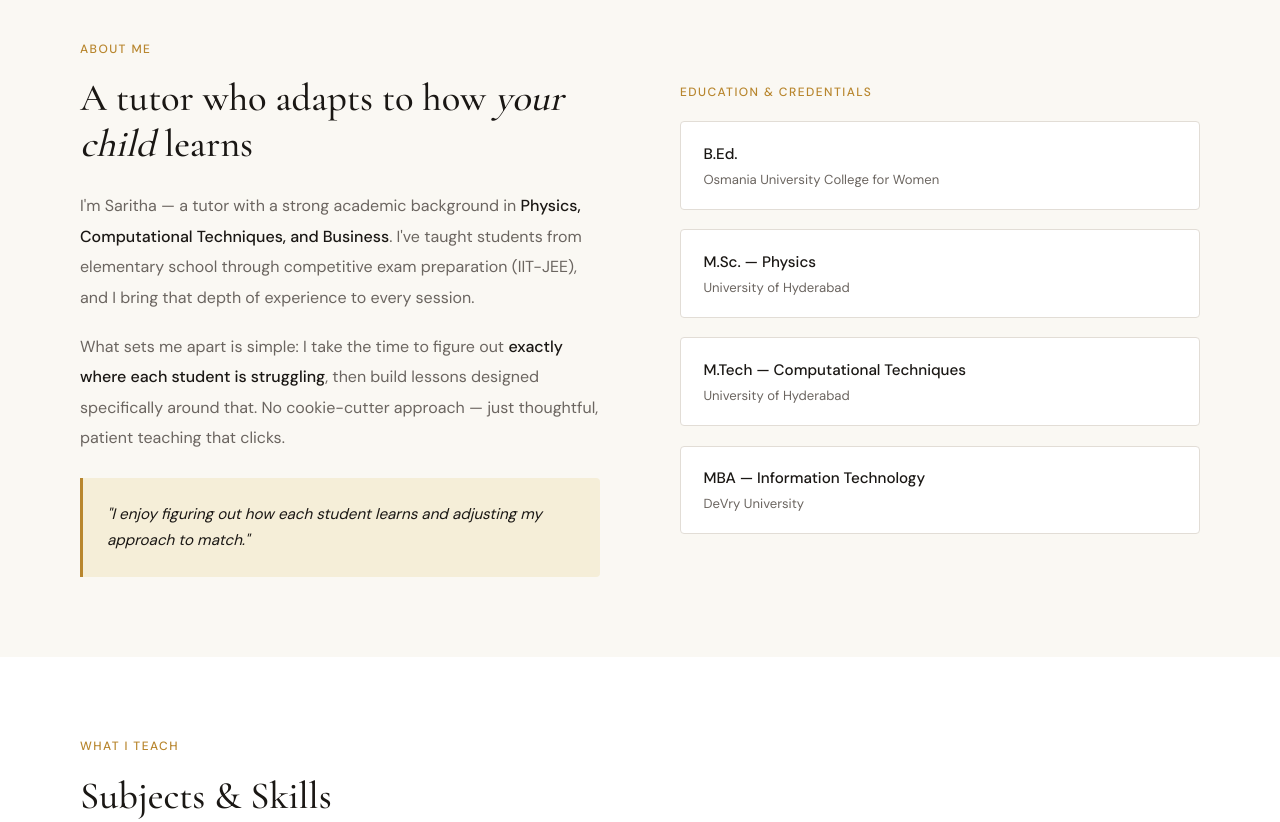
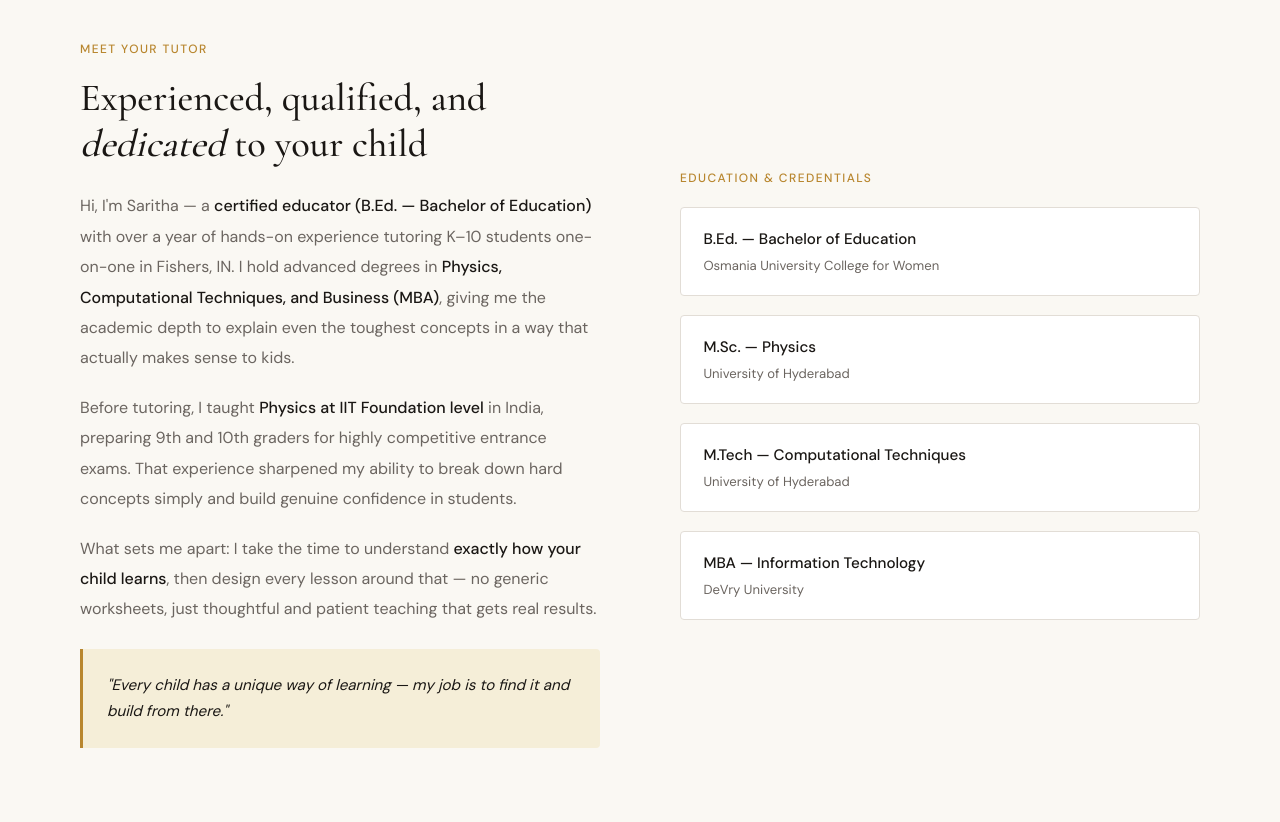
Before and after one commit to vsreddy29/bloom_academy, a plain HTML site: page index.html in a window 1280 px wide. Shown: the part 840-1662 px from the top of the page. Drawn offline with nearby package versions, Linux system fonts and the light colour scheme.

Commit message:
Sync latest local edits to About section
Co-Authored-By: Claude Opus 5.5 <noreply@anthropic.com>
Claude-Session: https://claude.ai/code/session_01H7o5k5j3wfzN2Ks8Z7ntgy

```diff
--- a/index.html
+++ b/index.html
@@ -158,7 +158,7 @@ footer{padding:2.5rem 5rem;border-top:1px solid var(--border);display:flex;align
   </div>
   <div class="hero-right">
     <div class="avatar-wrap">
-      <div class="avatar-initials">SV</div>
+      <div class="avatar-initials" style="font-size:1.6rem;text-align:center;line-height:1.2;">Bloom<br/>Academy</div>
     </div>
     <div class="subject-pills">
       <span class="pill">📖 Reading</span>
@@ -174,17 +174,18 @@ footer{padding:2.5rem 5rem;border-top:1px solid var(--border);display:flex;align
 <section id="about" style="background:var(--cream);">
   <div class="about-grid">
     <div class="about-text">
-      <div class="section-label">About Me</div>
-      <h2 class="section-title">A tutor who adapts to how <em>your child</em> learns</h2>
-      <p>I'm Saritha — a tutor with a strong academic background in <strong>Physics, Computational Techniques, and Business</strong>. I've taught students from elementary school through competitive exam preparation (IIT-JEE), and I bring that depth of experience to every session.</p>
-      <p>What sets me apart is simple: I take the time to figure out <strong>exactly where each student is struggling</strong>, then build lessons designed specifically around that. No cookie-cutter approach — just thoughtful, patient teaching that clicks.</p>
-      <div class="highlight-box">"I enjoy figuring out how each student learns and adjusting my approach to match."</div>
+      <div class="section-label">Meet Your Tutor</div>
+      <h2 class="section-title">Experienced, qualified, and <em>dedicated</em> to your child</h2>
+      <p>Hi, I'm Saritha — a <strong>certified educator (B.Ed. — Bachelor of Education)</strong> with over a year of hands-on experience tutoring K&ndash;10 students one-on-one in Fishers, IN. I hold advanced degrees in <strong>Physics, Computational Techniques, and Business (MBA)</strong>, giving me the academic depth to explain even the toughest concepts in a way that actually makes sense to kids.</p>
+      <p>Before tutoring, I taught <strong>Physics at IIT Foundation level</strong> in India, preparing 9th and 10th graders for highly competitive entrance exams. That experience sharpened my ability to break down hard concepts simply and build genuine confidence in students.</p>
+      <p>What sets me apart: I take the time to understand <strong>exactly how your child learns</strong>, then design every lesson around that — no generic worksheets, just thoughtful and patient teaching that gets real results.</p>
+      <div class="highlight-box">"Every child has a unique way of learning — my job is to find it and build from there."</div>
     </div>
     <div>
       <div class="section-label" style="margin-bottom:1.2rem;">Education &amp; Credentials</div>
       <div class="education-list">
         <div class="edu-item">
-          <div class="edu-degree">B.Ed.</div>
+          <div class="edu-degree">B.Ed. — Bachelor of Education</div>
           <div class="edu-school">Osmania University College for Women</div>
         </div>
         <div class="edu-item">
```
